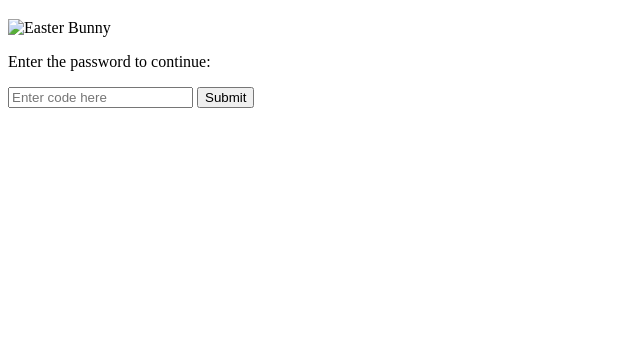
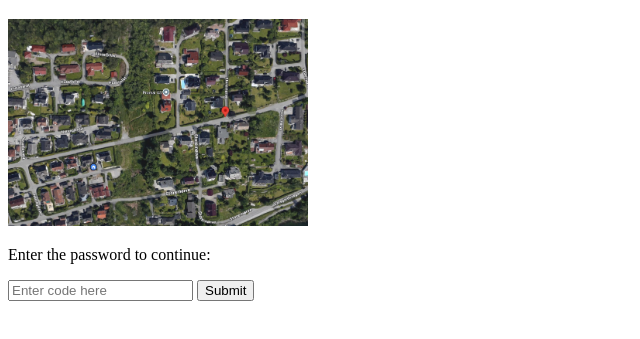
Before and after one commit to egilmik/egilmik.github.io, a plain HTML site: page index.html in a window 1280 px wide. Shown: the part 61-400 px from the top of the page, without its empty margins (0-640 px from the left). Drawn offline with Linux system fonts and the light colour scheme.

Commit message:
Added map

```diff
--- a/index.html
+++ b/index.html
@@ -18,7 +18,7 @@
 </head>
 <body>
   <h1>Welcome to the Easter Egg Hunt!</h1>
-  <img src="bunny.jpg" alt="Easter Bunny" width="300" />
+  <img src="kart.jpg" alt="Easter Bunny" width="300" />
   <p>Enter the password to continue:</p>
   <input type="text" id="answer" placeholder="Enter code here" />
   <button onclick="checkAnswer()">Submit</button>
```
Also changed, not shown: kart.jpg (added).
